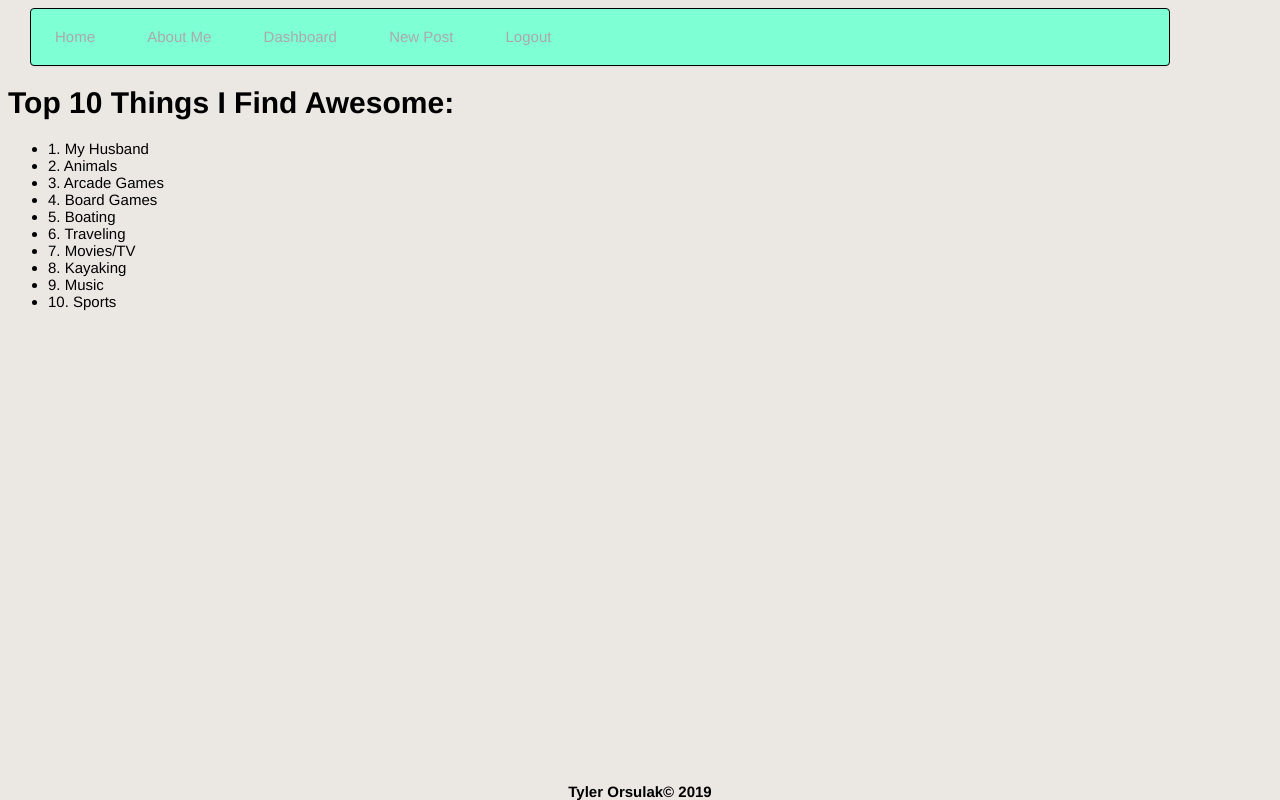
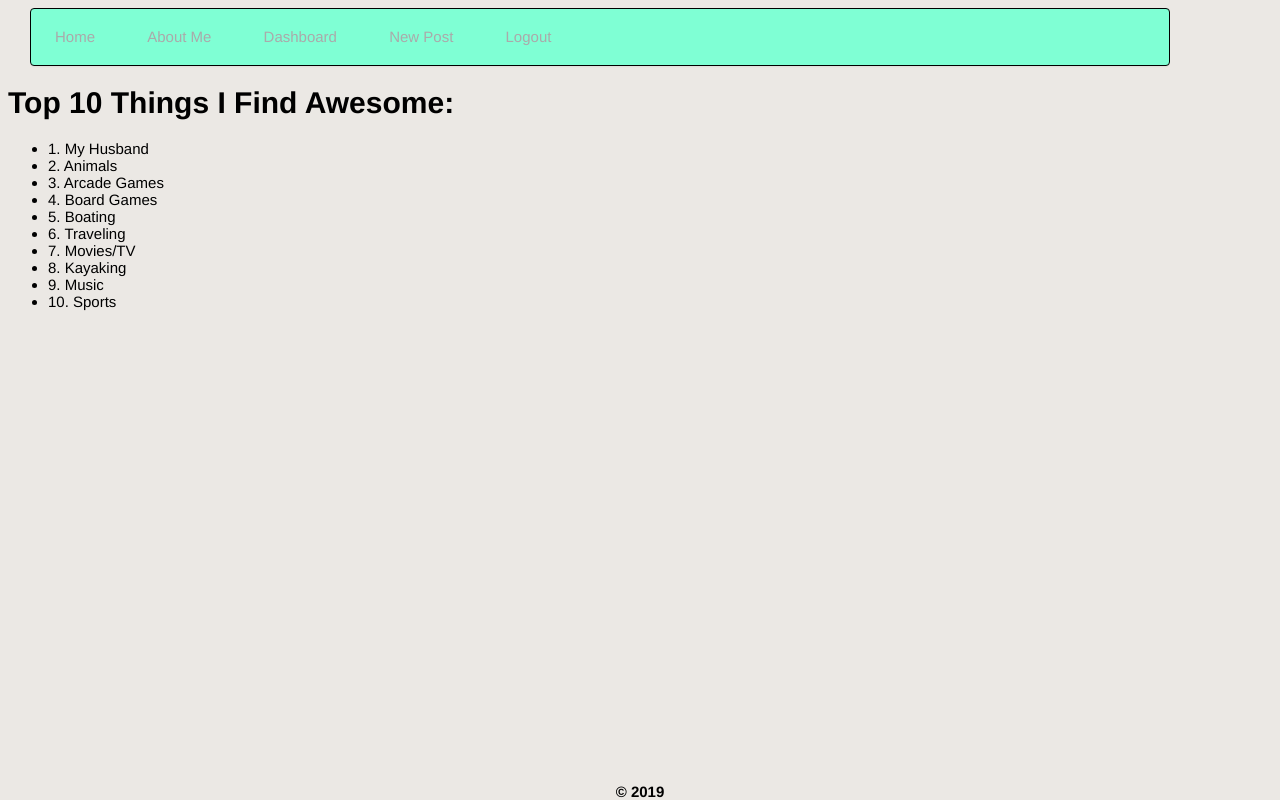
Before and after one commit to ty13r0/Blog_Project, a website: page public/about.html in a window 1280 px wide. Drawn offline with nearby package versions, Linux system fonts and the light colour scheme.

Commit message:
Update about.html

```diff
--- a/public/about.html
+++ b/public/about.html
@@ -34,7 +34,7 @@
         </div>
       <script src="https://code.jquery.com/jquery-3.3.1.js"></script>
       <script type="text/javascript" src="script.js"></script>
-      <footer class ="footer">Tyler Orsulak&copy 2019
+      <footer class ="footer">&copy 2019
         </footer>
       </body>
       </html>
```
